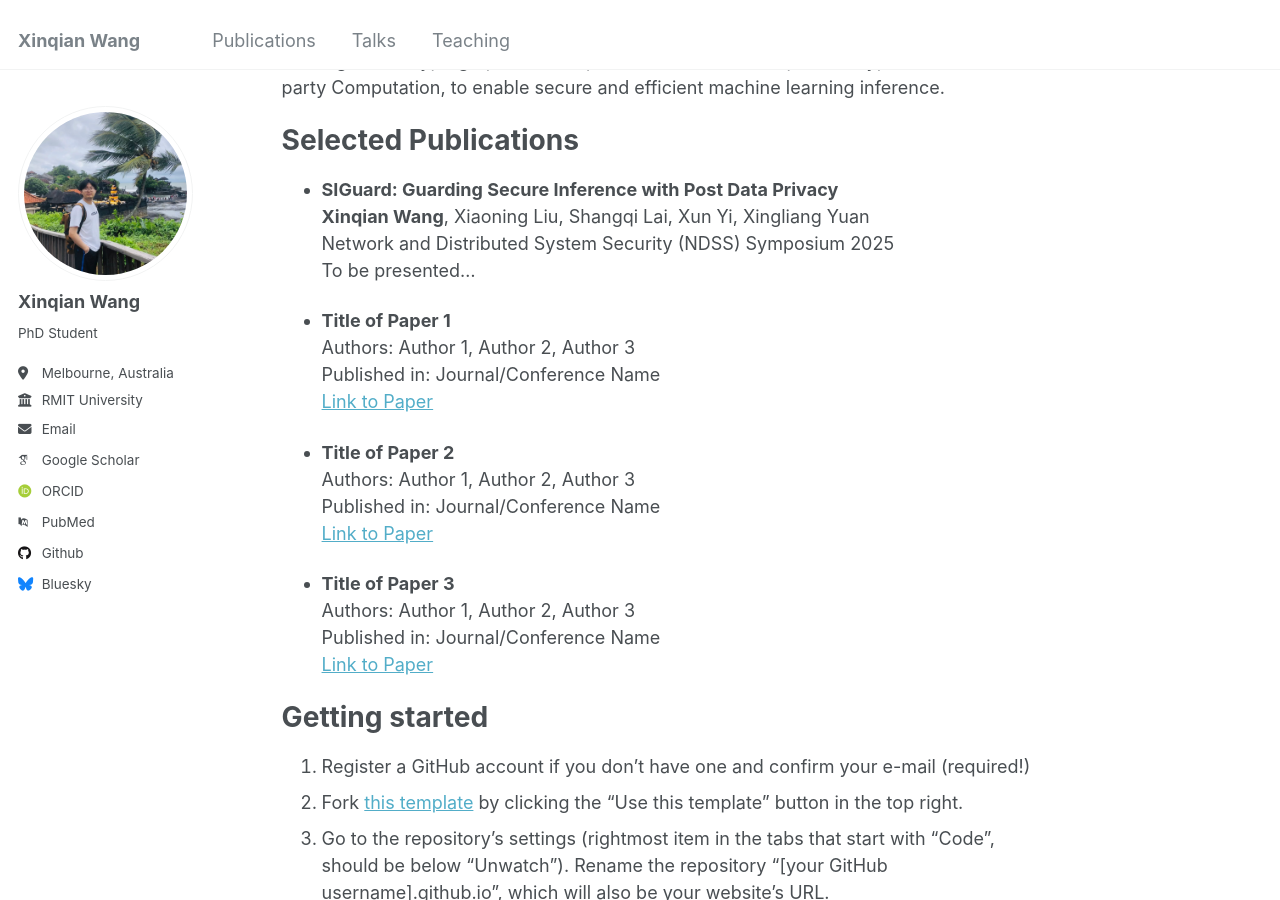
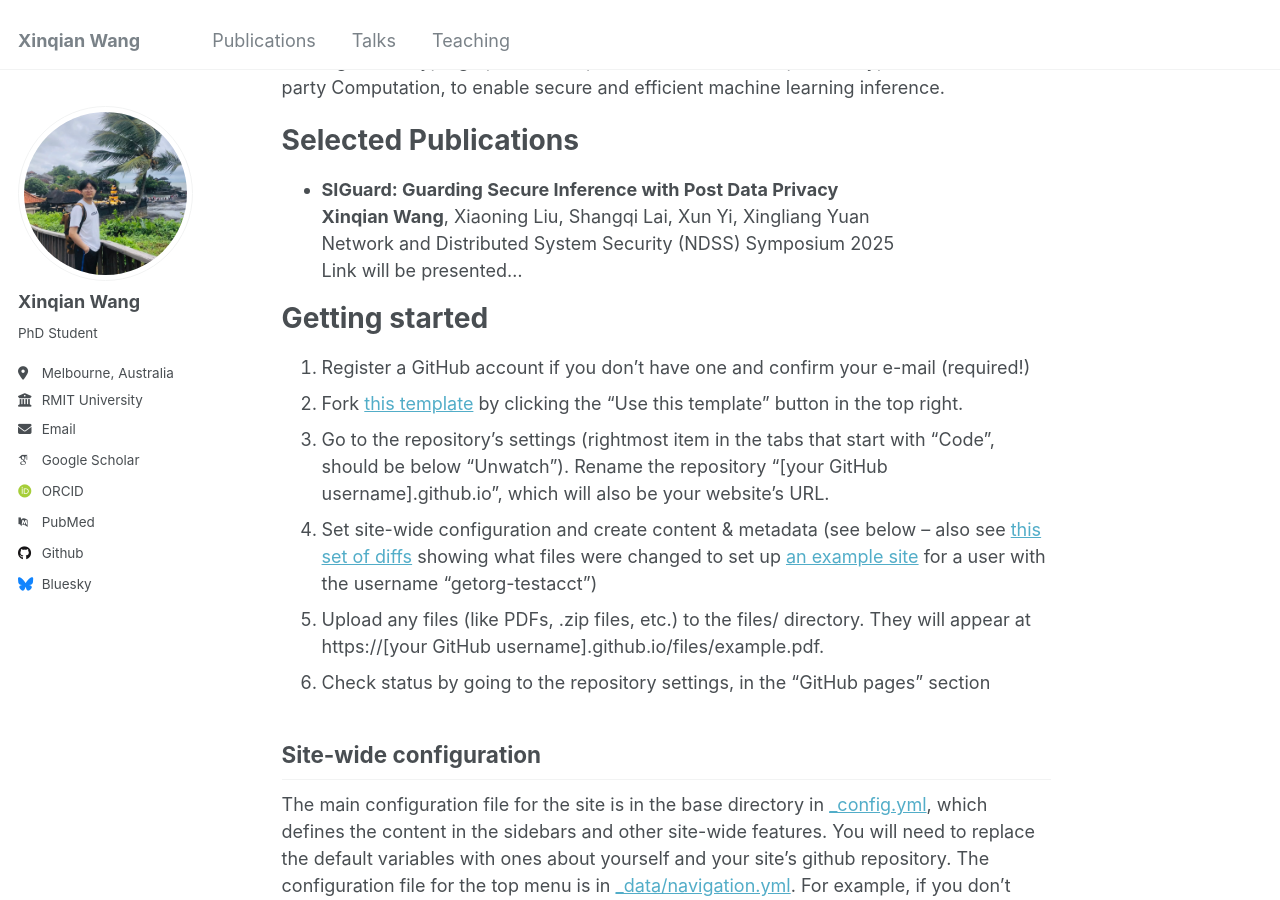
Before and after one commit to Wangxinqian/Academic, a Jekyll site: the page built from _pages/about.md, in a window 1280 px wide and 900 px high, scrolled down 287 px. Built offline with Jekyll 4.4.1, drawn with Linux system fonts in a browser that asks for light colours; some web fonts are replaced.

Commit message:
Update about.md

```diff
--- a/_pages/about.md
+++ b/_pages/about.md
@@ -16,22 +16,7 @@ Selected Publications
 - **SIGuard: Guarding Secure Inference with Post Data Privacy**
   **Xinqian Wang**, Xiaoning Liu, Shangqi Lai, Xun Yi, Xingliang Yuan
   Network and Distributed System Security (NDSS) Symposium 2025
-  To be presented...<!-- 这是我之后paper的链接[Link to Paper](https://example.com/paper1) -->
-
-- **Title of Paper 1**
-  Authors: Author 1, Author 2, Author 3
-  Published in: Journal/Conference Name
-  [Link to Paper](https://example.com/paper1)
-
-- **Title of Paper 2**
-  Authors: Author 1, Author 2, Author 3
-  Published in: Journal/Conference Name
-  [Link to Paper](https://example.com/paper2)
-
-- **Title of Paper 3**
-  Authors: Author 1, Author 2, Author 3
-  Published in: Journal/Conference Name
-  [Link to Paper](https://example.com/paper3)
+  Link will be presented... <!-- 这是我之后paper的链接[Link to Paper](https://example.com/paper1) -->
 
 Getting started
 ======
```
